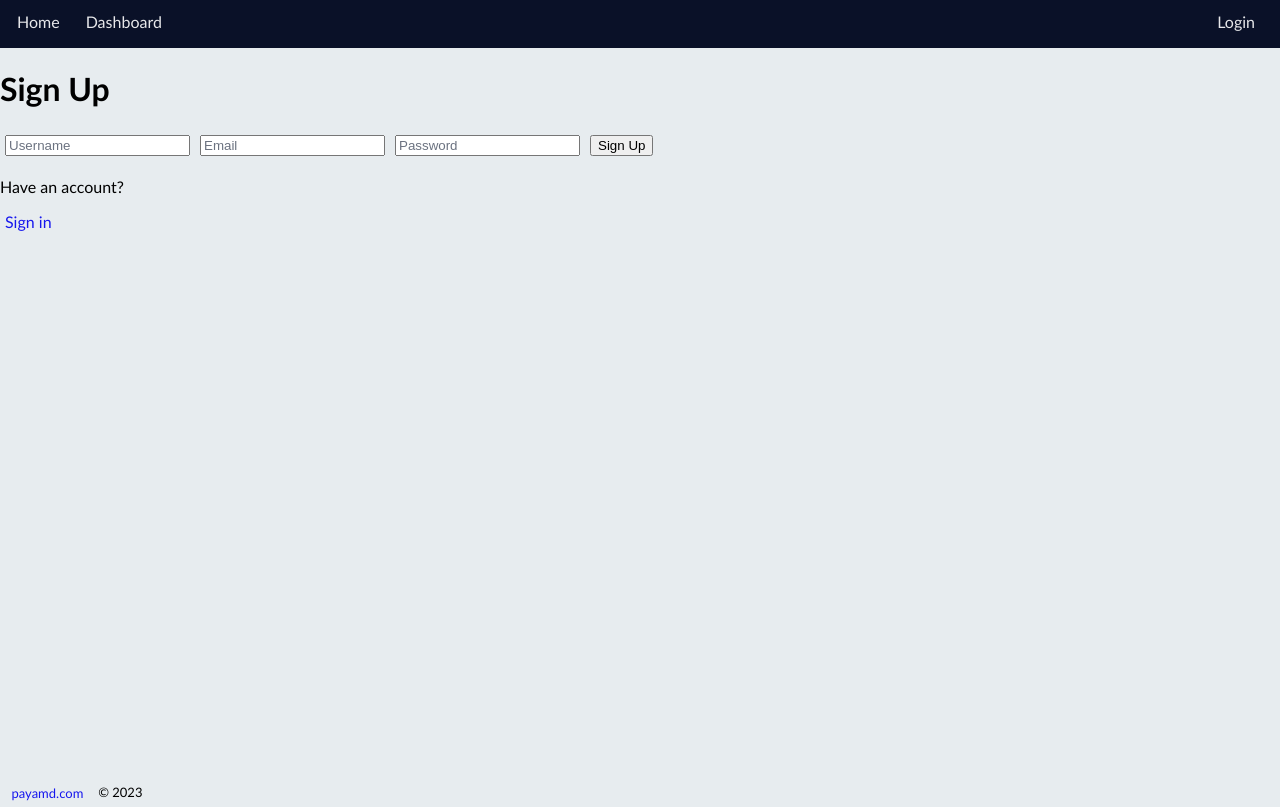
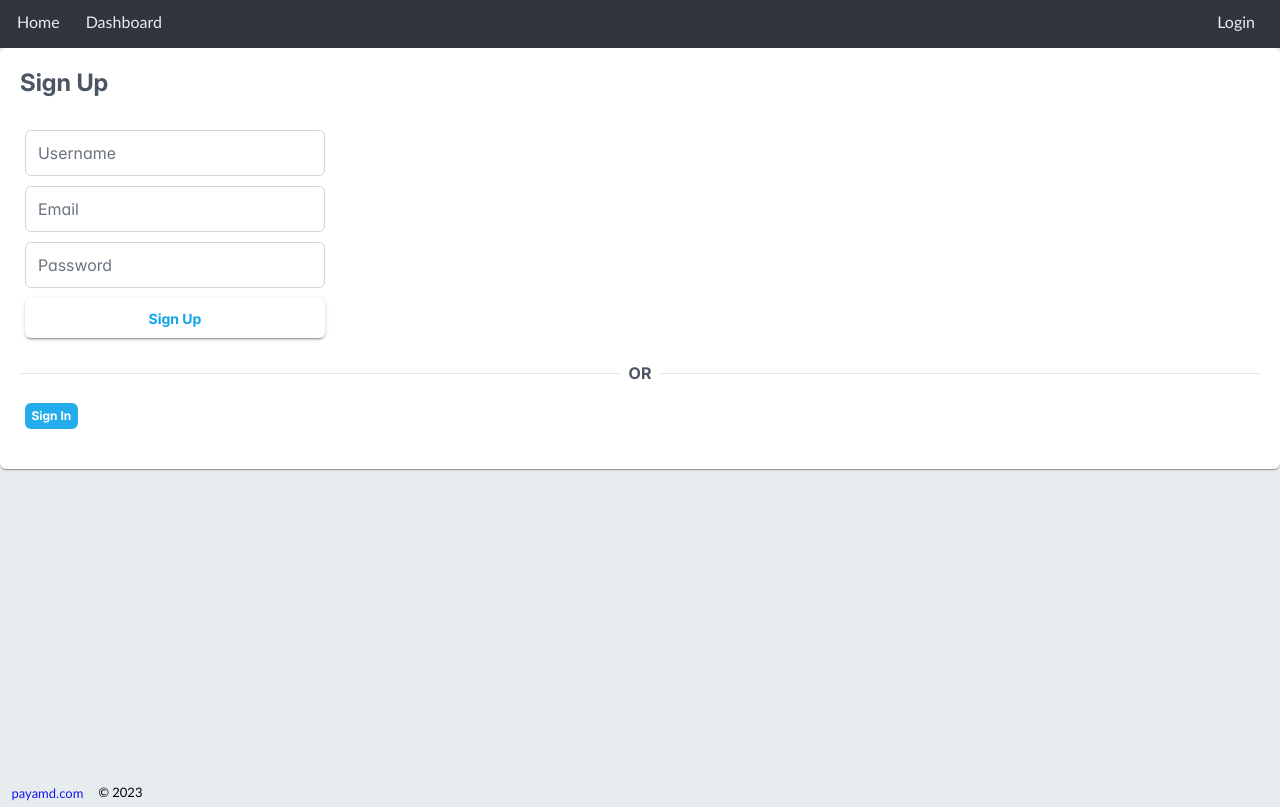
Before and after one commit to payamdowlatyari/Dashboard-MERN, a React (Create React App) app in the folder client/: page /sign-up in a window 1280 px wide. Built offline with nearby package versions, Linux system fonts and the light colour scheme; no server answers.

Commit message:
some styling

```diff
--- a/client/src/App.jsx
+++ b/client/src/App.jsx
@@ -2,7 +2,7 @@ import AppRoutes from './routes/AppRoutes';
 
 function App() {
   return (
-   <AppRoutes/>
+    <AppRoutes/>
   );
 }
 
--- a/client/src/components/Header.jsx
+++ b/client/src/components/Header.jsx
@@ -30,12 +30,13 @@ export default function Header() {
           <div className='flex nav-right'>
            {currentClient? (
           <span onClick={handleSignOut}
-          className='cursor-pointer txt-white'>
+          className='cursor-pointer'>
             <i className="fa fa-sign-out"></i>
           </span>) : (<span></span>)}
             {currentClient ? (
             <Link to='/profile'>
-            <Avatar image={currentClient.profilePicture}
+            <Avatar
+            image={currentClient.profilePicture}
             shape="circle" />
             </Link>
             ) : (
@@ -43,8 +44,7 @@ export default function Header() {
                 Login
              </Link>
             )}
-
-          </div>
+        </div>
     </div>
   );
 }
--- a/client/src/index.css
+++ b/client/src/index.css
@@ -33,6 +33,8 @@ form{
 
 input, button {
   margin: 5px;
+  max-width: 300px;
+  width: 100%;
 }
 
 .main{
@@ -45,6 +47,7 @@ input, button {
 }
 
 .dashboard-main{
+  margin: 0 auto;
   padding: 2em;
 }
 
@@ -69,11 +72,11 @@ input, button {
 }
 
 .bg-light-gray {
-  background-color: #edf2f4;
+  background-color: #e7ecef;
 }
 
 .bg-black{
-  background-color: #0a1128;
+  background-color: #30343f;
 }
 
 .txt-white{
--- a/client/src/pages/Client/Profile.jsx
+++ b/client/src/pages/Client/Profile.jsx
@@ -108,14 +108,14 @@ export default function Profile() {
       allow write: if
       request.resource.size < 2 * 1024 * 1024 &&
       request.resource.contentType.matches('image/.*') */}
-      <Avatar
+      {/* <Avatar
       image={formData.profilePicture || currentClient.profilePicture}
       onClick={() => fileRef.current.click()}
       alt='profile'
       className="mr-2"
       size="xlarge"
       shape="circle"
-      />
+      /> */}
         <p className='p-messages'>
           {imageError ? (
           <Message severity="error" text="Error uploading image (file size must be less than 2 MB)!" />
@@ -153,14 +153,16 @@ export default function Profile() {
         <Button
           severity='success'
           label={loading ? 'Loading...' : 'Update'}
-          text
+          size="small"
+          text raised
           />
       </form>
         <Button
           onClick={handleSignOut}
           severity="danger"
-          label={loading ? 'Loading...' : 'Sign out'}
-          text
+          label={loading ? 'Loading...' : 'Sign Out'}
+          size="small"
+          text raised
         />
         <div className='p-messages'>
         {error && <Message severity="error" text="Something went wrong!" />}
--- a/client/src/pages/Client/SignIn.jsx
+++ b/client/src/pages/Client/SignIn.jsx
@@ -13,6 +13,7 @@ import { InputText } from 'primereact/inputtext';
 import { Button } from 'primereact/button';
 import { Message } from 'primereact/message';
 import { Card } from 'primereact/card';
+import { Tag } from 'primereact/tag';
 
 export default function SignIn() {
 
@@ -45,7 +46,7 @@ export default function SignIn() {
   return (
     <div className="card">
        <Card title="Sign In">
-            <div className="flex flex-column md:flex-row">
+            <div className="flex flex-wrap">
                 <div className="w-full md:w-5 flex flex-column align-items-center justify-content-center gap-3 py-5">
                 <form onSubmit={handleSubmit}>
                     <div className="flex flex-wrap justify-content-center align-items-center gap-2">
@@ -67,12 +68,12 @@ export default function SignIn() {
                            />
                     </div>
                     <Button
-                      // disabled={loading}
+                      disabled={loading}
                       label={loading ? 'Loading...' : 'Sign In'}
-                      icon="pi pi-user"
-                      className="w-10rem mx-auto"
+                      className="mx-auto"
                       severity="info"
-                      text
+                      text raised
+                      size="small"
                       ></Button>
                       {/* <OAuth /> */}
                   </form>
@@ -87,7 +88,11 @@ export default function SignIn() {
                 </div>
                 <div className="w-full md:w-5 flex align-items-center justify-content-center py-5">
                 <Link
-                to='/sign-up'>Sign Up</Link>
+                to='/sign-up'>
+                  <Tag severity="info"
+                value="Sign Up">
+              </Tag>
+                </Link>
                 {error ? <Message severity="error" text={error.message}/> ||
                 <Message severity="error" text="Something went wrong!"/> : ''}
                 </div>
--- a/client/src/pages/Client/SignUp.jsx
+++ b/client/src/pages/Client/SignUp.jsx
@@ -1,6 +1,13 @@
 import { useState } from 'react';
 import { Link, useNavigate } from 'react-router-dom';
 import { signUp } from '../../api';
+import { Divider } from 'primereact/divider';
+import { InputText } from 'primereact/inputtext';
+import { Button } from 'primereact/button';
+import { Message } from 'primereact/message';
+import { Card } from 'primereact/card';
+import { Tag } from 'primereact/tag';
+
 // import OAuth from '../../components/OAuth';
 
 export default function SignUp() {
@@ -33,45 +40,70 @@ export default function SignUp() {
     }
   };
   return (
-    <div className='p-3 max-w-lg mx-auto'>
-      <h1 className='text-3xl text-center font-semibold my-7'>Sign Up</h1>
-      <form onSubmit={handleSubmit} className='flex flex-col gap-4'>
-        <input
+    <div className="card">
+    <Card title="Sign Up">
+         <div className="flex flex-wrap">
+             <div className="w-full md:w-5 flex flex-column align-items-center justify-content-center gap-3 py-5">
+             <form onSubmit={handleSubmit}>
+                 <div className="flex flex-wrap justify-content-center align-items-center gap-2">
+                     <InputText
+                       onChange={handleChange}
+                       className="w-12rem"
                        type='text'
                        placeholder='Username'
                        id='username'
-          className='bg-slate-100 p-3 rounded-lg'
+                       />
+                 </div>
+                 <div className="flex flex-wrap justify-content-center align-items-center gap-2">
+                     <InputText
                        onChange={handleChange}
-        />
-        <input
+                       className="w-12rem"
                        type='email'
                        placeholder='Email'
                        id='email'
-          className='bg-slate-100 p-3 rounded-lg'
+                       />
+                 </div>
+                 <div className="flex flex-wrap justify-content-center align-items-center gap-2">
+                     <InputText
+                       id="password"
+                       type="password"
+                       className="w-12rem"
+                       placeholder='Password'
                        onChange={handleChange}
                         />
-        <input
-          type='password'
-          placeholder='Password'
-          id='password'
-          className='bg-slate-100 p-3 rounded-lg'
-          onChange={handleChange}
-        />
-        <button
+                 </div>
+                 <Button
                    disabled={loading}
-          className='bg-slate-700 text-white p-3 rounded-lg uppercase hover:opacity-95 disabled:opacity-80'
-        >
-          {loading ? 'Loading...' : 'Sign Up'}
-        </button>
+                   label={loading ? 'Loading...' : 'Sign Up'}
+                   className="mx-auto"
+                   severity="info"
+                   size="small"
+                   text raised
+                   ></Button>
                    {/* <OAuth /> */}
                </form>
-      <div className='flex gap-2 mt-5'>
-        <p>Have an account?</p>
-        <Link to='/sign-in'>
-          <span className='text-blue-500'>Sign in</span>
+             </div>
+             <div className="w-full md:w-2">
+                 {/* <Divider layout="vertical" className="hidden md:flex">
+                     <b>OR</b>
+                 </Divider> */}
+                 <Divider layout="horizontal" className="flex md:hidden" align="center">
+                     <b>OR</b>
+                 </Divider>
+             </div>
+             <div className="w-full md:w-5 flex align-items-center justify-content-center py-5">
+             <Link
+             to='/sign-in'>
+            <Tag severity="info"
+              value="Sign In">
+              </Tag>
              </Link>
+
+             {error ? <Message severity="error" text={error.message}/> ||
+             <Message severity="error" text="Something went wrong!"/> : null}
              </div>
-      <p className='text-red-700 mt-5'>{error && 'Something went wrong!'}</p>
+         </div>
+         </Card>
      </div>
   );
 }
--- a/client/src/pages/Project/Projects.jsx
+++ b/client/src/pages/Project/Projects.jsx
@@ -54,7 +54,7 @@ const getProjects = async () => {
             {projectsData.length > 0 &&
               (
                 projectsData?.map(project => (
-                  //  (project.ownerId.includes(currentClient._id)) &&
+                   (project.ownerId.includes(currentClient._id)) &&
                     <Project
                         key={project._id}
                         project={project}
```
Lines whose indentation alone changed are shown as unchanged.
